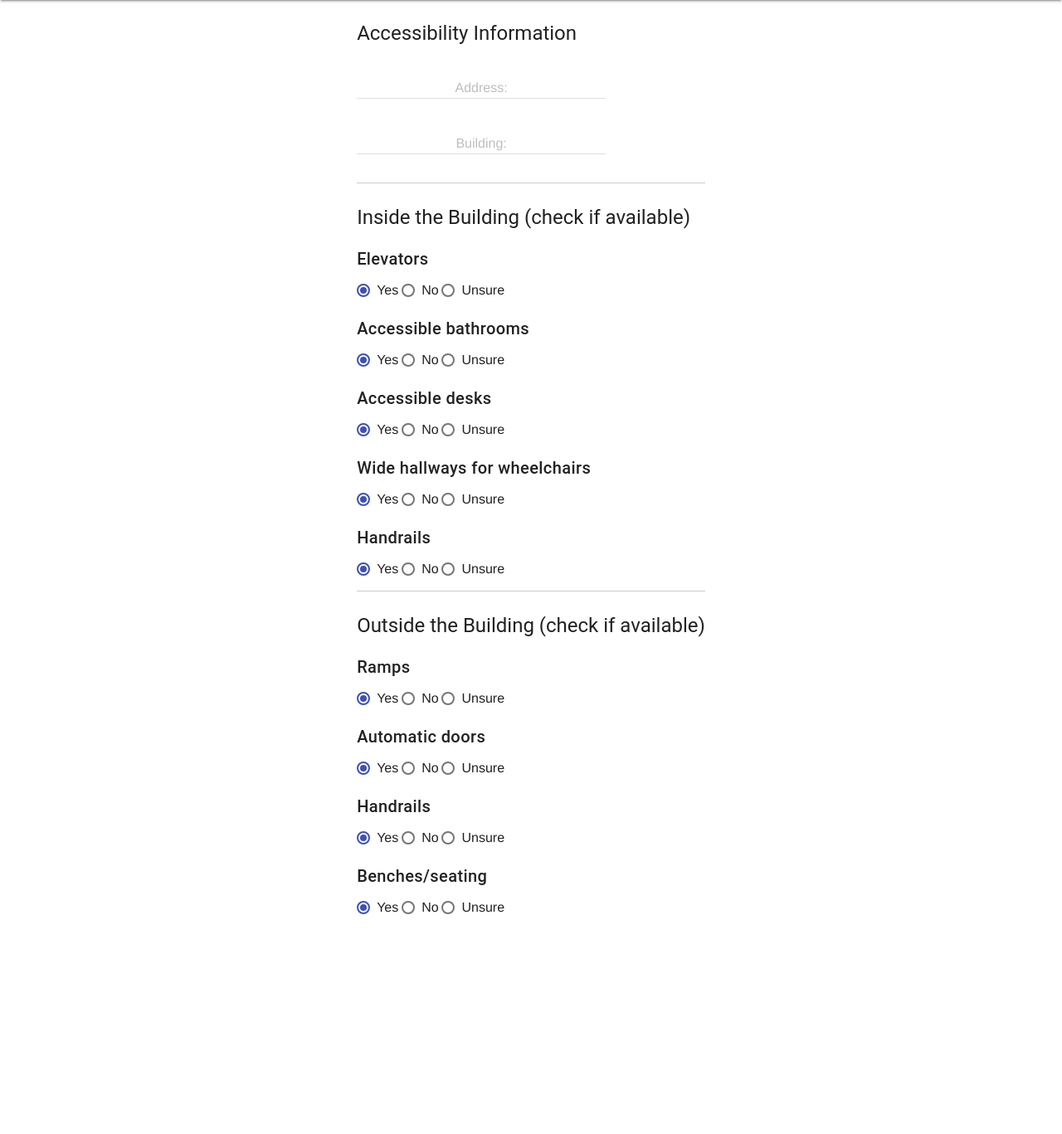
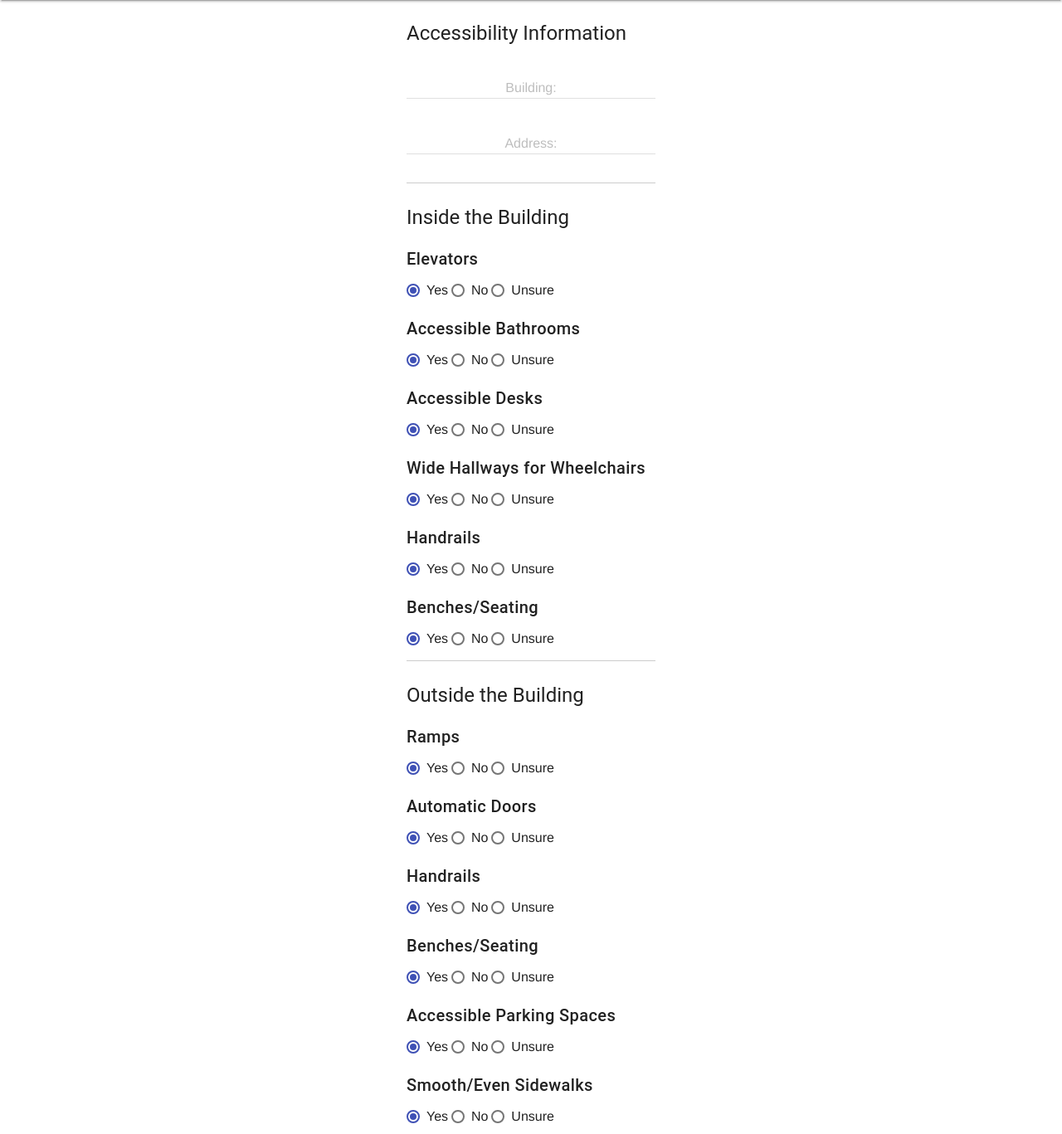
Before and after one commit to m4-z3/AccesibilityTAMUHack, a Python web app: template templates/index.html in a window 1280 px wide. Shown: the part 64-1431 px from the top of the page at 83% size. Run offline with Jinja, Linux system fonts and the light colour scheme; the template is opened without the code that fills it, so the values that code supplies are empty.

Commit message:
minor page format edits

```diff
--- a/templates/index.html
+++ b/templates/index.html
@@ -8,19 +8,19 @@
 
         <div class="mdl-textfield mdl-js-textfield mdl-textfield--floating-label">
           <input class="mdl-textfield__input" type="text" id="sample3">
-          <label class="mdl-textfield__label" for="sample3" style="text-align: center">Address: </label>
+          <label class="mdl-textfield__label" for="sample3" style="text-align: center">Building: </label>
         </div>
         <br>
 
         <div class="mdl-textfield mdl-js-textfield mdl-textfield--floating-label">
           <input class="mdl-textfield__input" type="text" id="sample3">
-          <label class="mdl-textfield__label" for="sample3" style="text-align: center">Building: </label>
+          <label class="mdl-textfield__label" for="sample3" style="text-align: center">Address: </label>
         </div>
         <br>
 
         <hr>
 
-        <h4>Inside the Building (check if available)</h4>
+        <h4>Inside the Building</h4>
 
         <div>
         <h5>Elevators</h5>
@@ -39,7 +39,7 @@
         </div>
 
         <div>
-        <h5>Accessible bathrooms</h5>
+        <h5>Accessible Bathrooms</h5>
           <label class="mdl-radio mdl-js-radio mdl-js-ripple-effect" for="bathrooms-1">
             <input type="radio" id="bathrooms-1" class="mdl-radio__button" name="bathrooms" value="1" checked>
             <span class="mdl-radio__label">Yes</span>
@@ -55,7 +55,7 @@
         </div>
 
         <div>
-        <h5>Accessible desks</h5>
+        <h5>Accessible Desks</h5>
           <label class="mdl-radio mdl-js-radio mdl-js-ripple-effect" for="desks-1">
             <input type="radio" id="desks-1" class="mdl-radio__button" name="desks" value="1" checked>
             <span class="mdl-radio__label">Yes</span>
@@ -71,7 +71,7 @@
         </div>
 
         <div>
-        <h5>Wide hallways for wheelchairs</h5>
+        <h5>Wide Hallways for Wheelchairs</h5>
           <label class="mdl-radio mdl-js-radio mdl-js-ripple-effect" for="wheelchairs-1">
             <input type="radio" id="wheelchairs-1" class="mdl-radio__button" name="wheelchairs" value="1" checked>
             <span class="mdl-radio__label">Yes</span>
@@ -102,9 +102,24 @@
           </label>
         </div>
 
+        <div>
+        <h5>Benches/Seating</h5>
+          <label class="mdl-radio mdl-js-radio mdl-js-ripple-effect" for="seating-1">
+            <input type="radio" id="seating-1" class="mdl-radio__button" name="seating" value="1" checked>
+            <span class="mdl-radio__label">Yes</span>
+          </label>
+          <label class="mdl-radio mdl-js-radio mdl-js-ripple-effect" for="seating-2">
+            <input type="radio" id="seating-2" class="mdl-radio__button" name="seating" value="2">
+            <span class="mdl-radio__label">No</span>
+          </label>
+          <label class="mdl-radio mdl-js-radio mdl-js-ripple-effect" for="seating-3">
+            <input type="radio" id="seating-3" class="mdl-radio__button" name="seating" value="3">
+            <span class="mdl-radio__label">Unsure</span>
+          </label>
+        </div>
         <hr>
 
-        <h4>Outside the Building (check if available)</h4>
+        <h4>Outside the Building</h4>
 
         <div>
         <h5>Ramps</h5>
@@ -123,7 +138,7 @@
         </div>
 
         <div>
-        <h5>Automatic doors</h5>
+        <h5>Automatic Doors</h5>
           <label class="mdl-radio mdl-js-radio mdl-js-ripple-effect" for="doors-1">
             <input type="radio" id="doors-1" class="mdl-radio__button" name="doors" value="1" checked>
             <span class="mdl-radio__label">Yes</span>
@@ -155,7 +170,7 @@
         </div>
 
         <div>
-        <h5>Benches/seating</h5>
+        <h5>Benches/Seating</h5>
           <label class="mdl-radio mdl-js-radio mdl-js-ripple-effect" for="seats-1">
             <input type="radio" id="seats-1" class="mdl-radio__button" name="seats" value="1" checked>
             <span class="mdl-radio__label">Yes</span>
@@ -170,7 +185,39 @@
           </label>
         </div>
 
+        <div>
+        <h5>Accessible Parking Spaces</h5>
+          <label class="mdl-radio mdl-js-radio mdl-js-ripple-effect" for="parking-1">
+            <input type="radio" id="parking-1" class="mdl-radio__button" name="parking" value="1" checked>
+            <span class="mdl-radio__label">Yes</span>
+          </label>
+          <label class="mdl-radio mdl-js-radio mdl-js-ripple-effect" for="parking-2">
+            <input type="radio" id="parking-2" class="mdl-radio__button" name="parking" value="2">
+            <span class="mdl-radio__label">No</span>
+          </label>
+          <label class="mdl-radio mdl-js-radio mdl-js-ripple-effect" for="parking-3">
+            <input type="radio" id="parking-3" class="mdl-radio__button" name="parking" value="3">
+            <span class="mdl-radio__label">Unsure</span>
+          </label>
+        </div>
+
+        <div>
+        <h5>Smooth/Even Sidewalks</h5>
+          <label class="mdl-radio mdl-js-radio mdl-js-ripple-effect" for="sidewalks-1">
+            <input type="radio" id="sidewalks-1" class="mdl-radio__button" name="sidewalks" value="1" checked>
+            <span class="mdl-radio__label">Yes</span>
+          </label>
+          <label class="mdl-radio mdl-js-radio mdl-js-ripple-effect" for="sidewalks-2">
+            <input type="radio" id="sidewalks-2" class="mdl-radio__button" name="sidewalks" value="2">
+            <span class="mdl-radio__label">No</span>
+          </label>
+          <label class="mdl-radio mdl-js-radio mdl-js-ripple-effect" for="sidewalks-3">
+            <input type="radio" id="sidewalks-3" class="mdl-radio__button" name="sidewalks" value="3">
+            <span class="mdl-radio__label">Unsure</span>
+          </label>
+        </div>
       </form>
     </div>
 
+
 {% endblock %}
```
